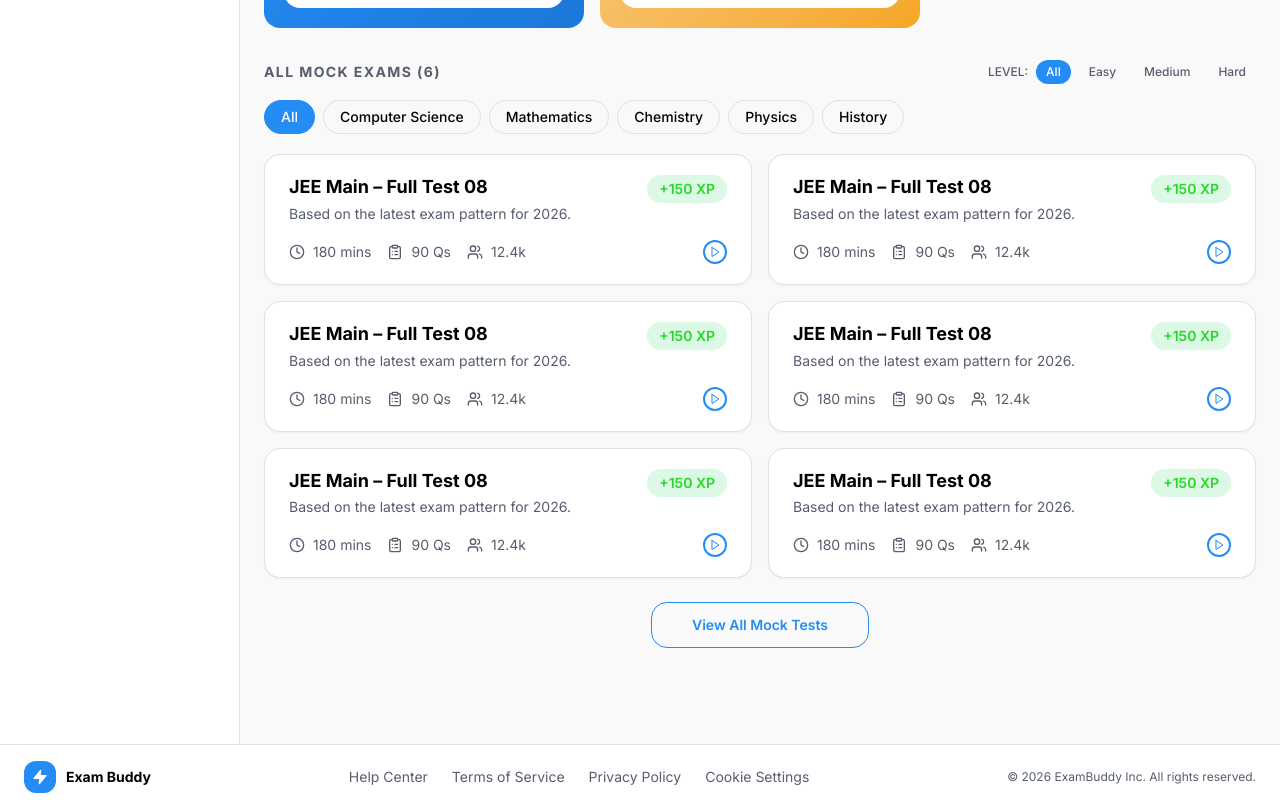
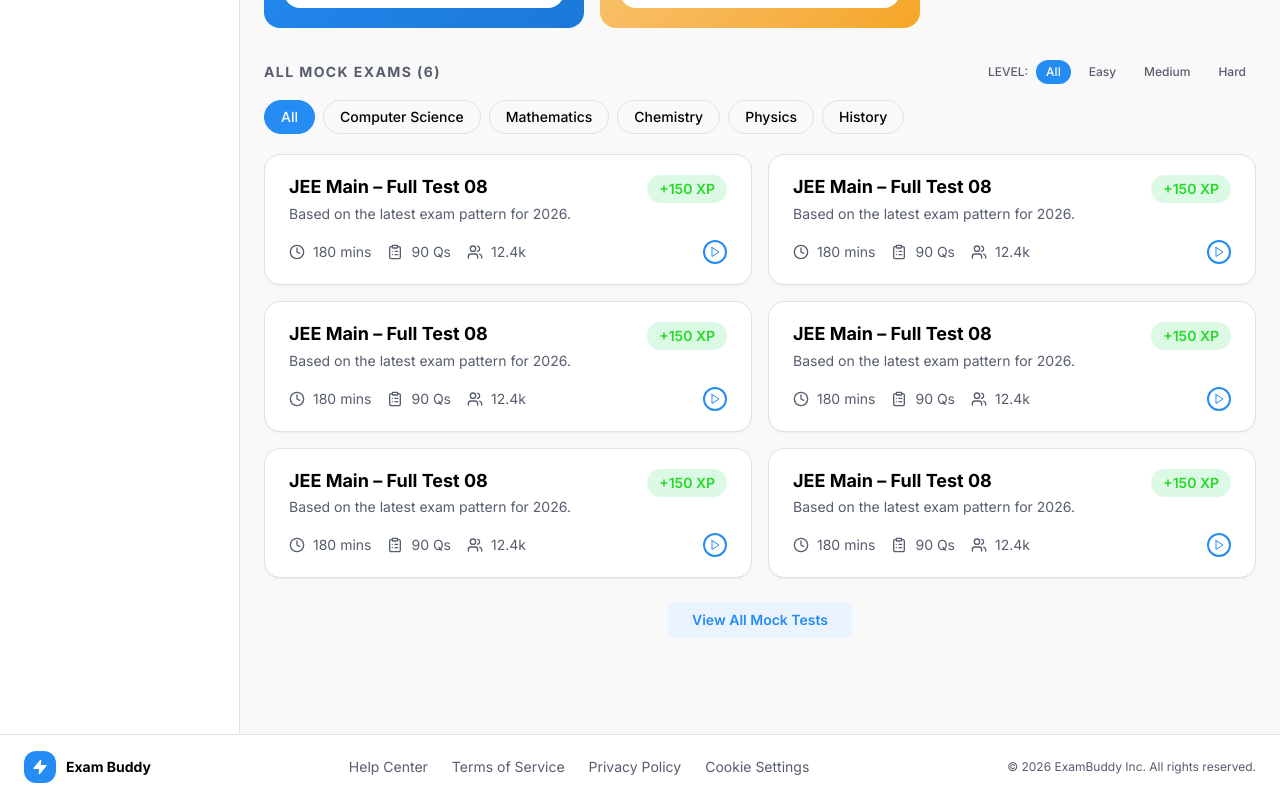
Before and after one commit to thalmis-zt/exam-pulse, a SvelteKit app: page /mock-tests in a window 1280 px wide. Shown: the part 488-1288 px from the top of the page. Built offline with nearby package versions, Linux system fonts and the light colour scheme.

Commit message:
button replaced

```diff
--- a/src/routes/(protected)/mock-tests/+page.svelte
+++ b/src/routes/(protected)/mock-tests/+page.svelte
@@ -2,6 +2,7 @@
 	import SectionHeader from '$lib/components/SectionHeader.svelte';
 	import RecommendedMock from '$lib/components/RecommendedMock.svelte';
 	import MockTestCard from '$lib/components/MockTestCard.svelte';
+	import Button from '$lib/components/Button.svelte';
 
 	/* ── Mock data (replace with server load data) ─────────── */
 	const recommended = [
@@ -166,7 +167,7 @@
 
 		<!-- View All button -->
 		<div class="mt-6 flex justify-center">
-			<button
+			<!-- <button
 				class="
 				border-primary text-primary hover:bg-primary
 				cursor-pointer rounded-xl
@@ -177,7 +178,10 @@
 			"
 			>
 				View All Mock Tests
-			</button>
+			</button> -->
+            <Button btnType="primaryLight">
+                View All Mock Tests
+            </Button>
 		</div>
 	</section>
 </div>
```
